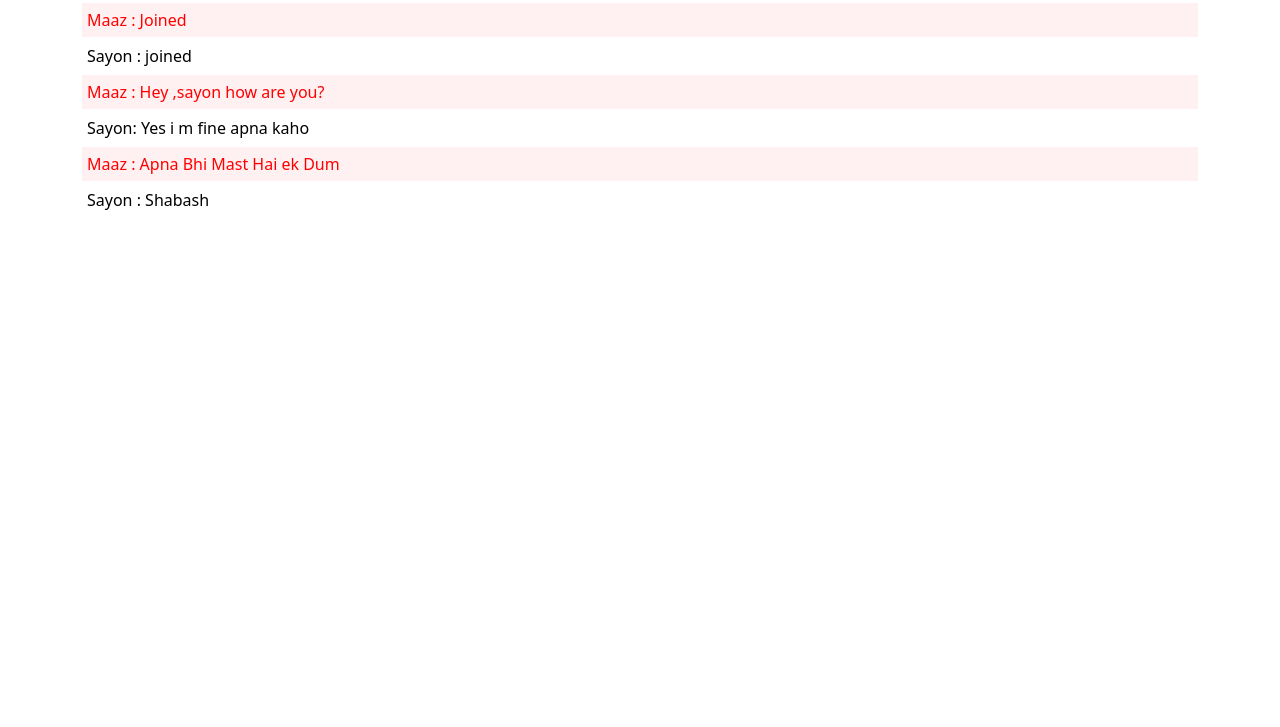
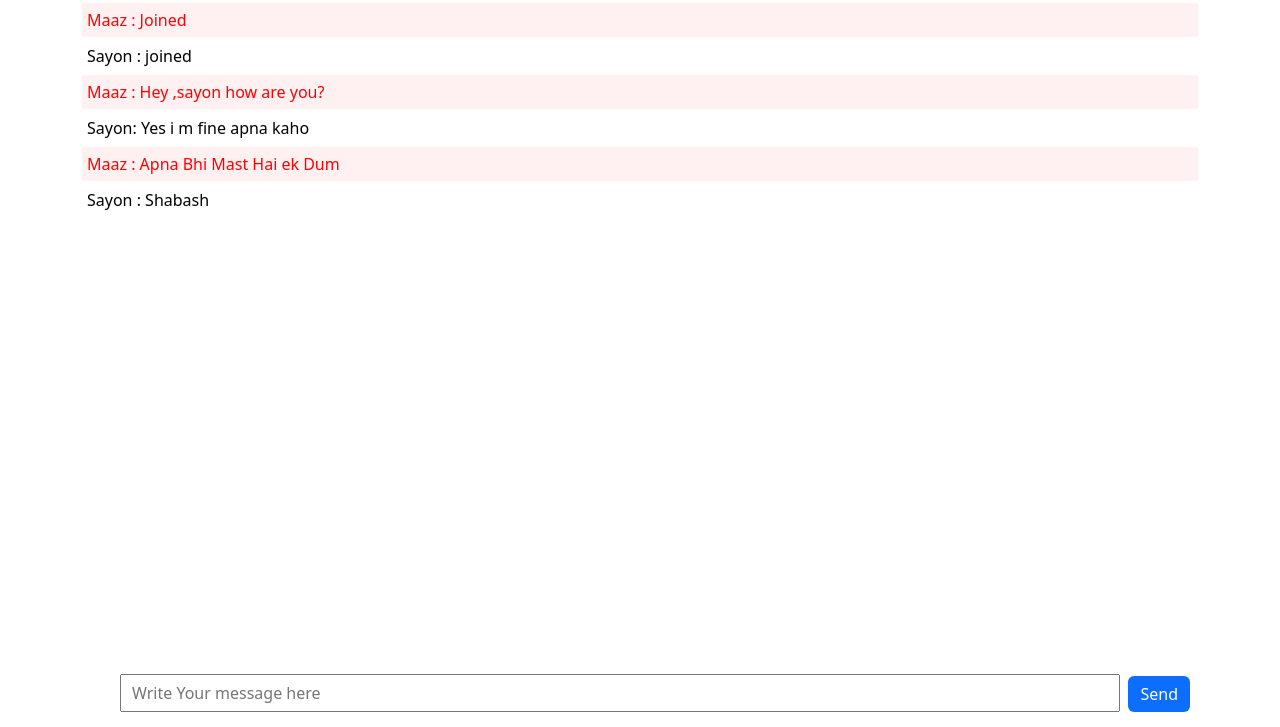
Before and after one commit to MaazDanish/NexChat, a plain HTML site: page Frontend/chat.html in a window 1280 px wide. Shown: the part 73-800 px from the top of the page. Drawn offline with nearby package versions, Linux system fonts and the light colour scheme.

Commit message:
sending messages from front end is completed

```diff
--- /dev/null
+++ b/Frontend/Script/chat.js
@@ -0,0 +1,9 @@
+var sendChat = document.getElementById('sendchat');
+
+sendChat.addEventListener('click', () => {
+    var chat = document.getElementById('chat-input');
+    const chats = {
+        chat: chat.value
+    }
+    console.log(chats);
+})
--- a/Frontend/Style/chat.css
+++ b/Frontend/Style/chat.css
@@ -18,3 +18,18 @@ li:nth-child(odd) {
     color: rgb(0, 0, 0);
     padding: 5px 5px;
 }
+
+.msg-input {
+    position: absolute;
+    bottom: 15px;
+    margin-left: 120px;
+    width: 1000px;
+    padding: 5px 10px;
+}
+
+.msg-btn {
+    position: absolute;
+    bottom: 15px;
+    right: 90px;
+    border: none;
+}
--- a/Frontend/chat.html
+++ b/Frontend/chat.html
@@ -20,6 +20,13 @@
         <li >Maaz : Apna Bhi Mast Hai ek Dum</li>
         <li >Sayon : Shabash</li>
     </div>
+
+    <footer>
+        <input type="text" class="msg-input" id="chat-input" placeholder="Write Your message here">
+        <button class="btn btn-primary msg-btn" id="sendchat" >Send</button>
+    </footer>
+
+    <script src="/Frontend/Script/chat.js"></script>
 </body>
 
 </html>
```
